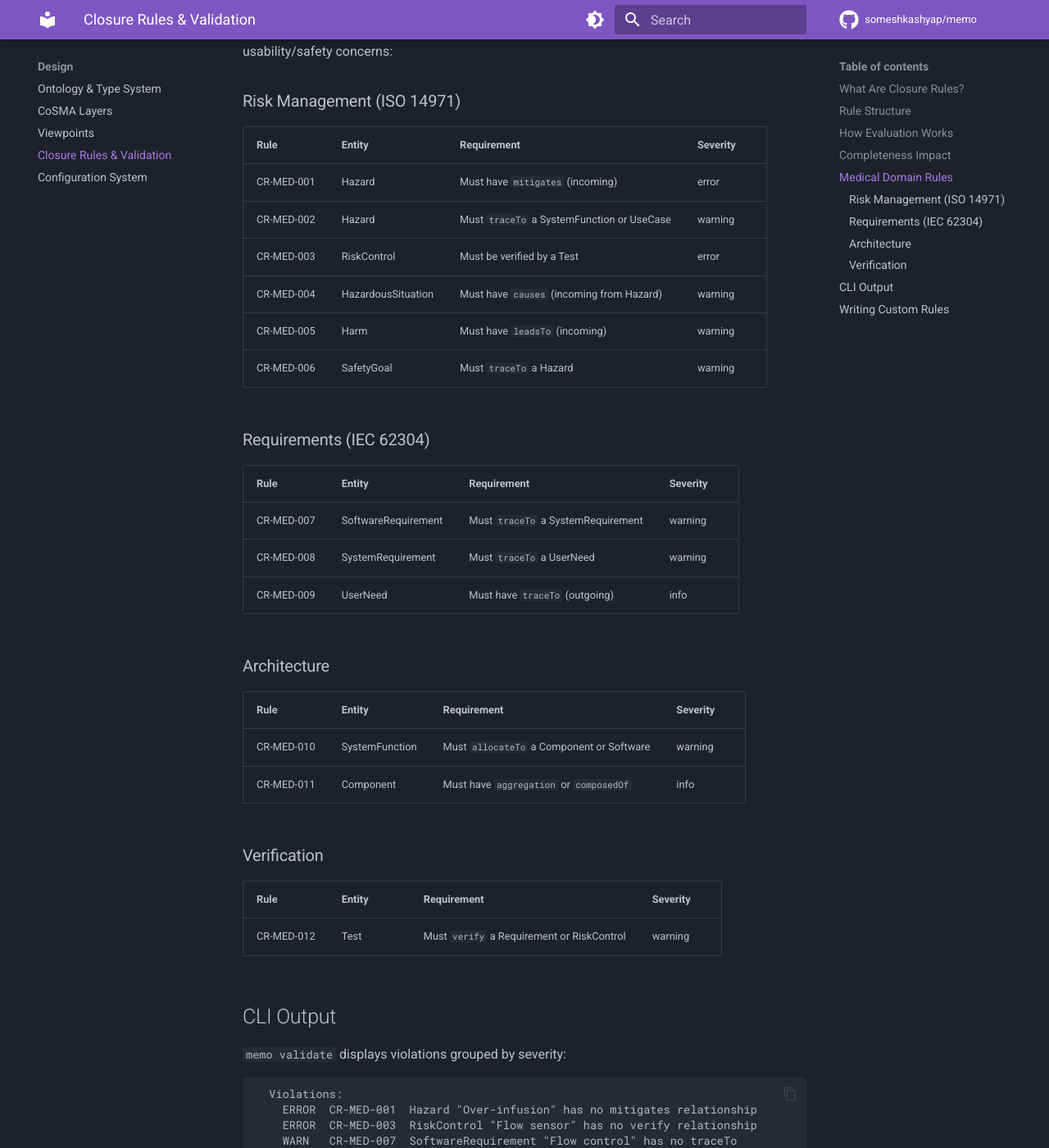
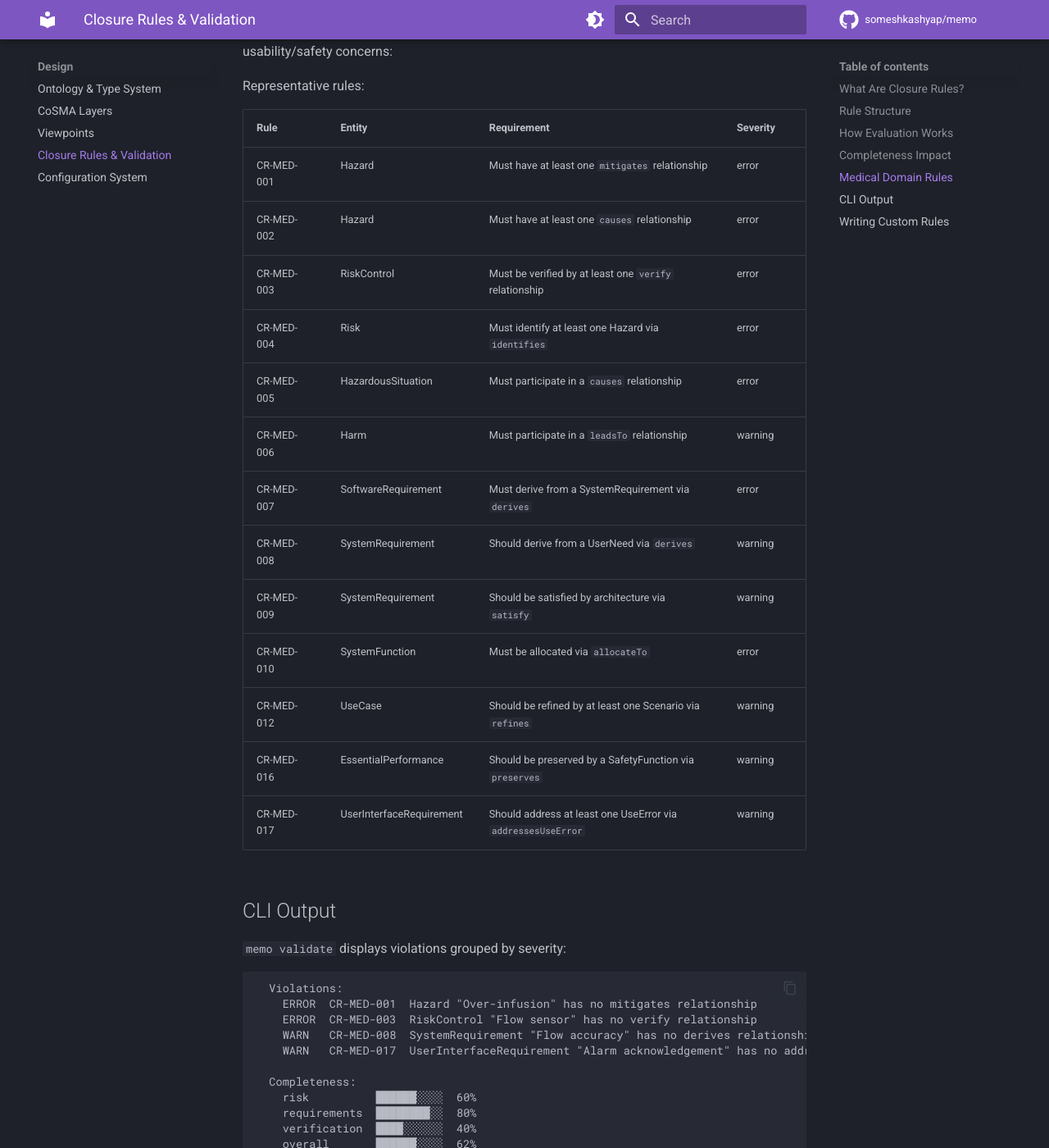
Before and after one commit to memoarchitect/memo-architect, an MkDocs documentation site: the page built from docs/design/closure-rules.md, in a window 1280 px wide and 1400 px high, scrolled down 1831 px. Shown: the whole window at 82% size. Built offline with MkDocs 1.6.1 and Material for MkDocs 9.7.7, drawn with Linux system fonts in a browser that asks for light colours; comment, search, counter and statistics services are not loaded; some of the changed text lies outside the part shown.

```diff
--- a/docs/design/closure-rules.md
+++ b/docs/design/closure-rules.md
@@ -73,37 +73,23 @@ This means a model can be 100% complete even with warnings, but never with error
 
 The medical config includes 21 closure rules aligned with ISO 14971, IEC 62304, and IEC 60601 usability/safety concerns:
 
-### Risk Management (ISO 14971)
+Representative rules:
 
 | Rule | Entity | Requirement | Severity |
 |---|---|---|---|
-| CR-MED-001 | Hazard | Must have `mitigates` (incoming) | error |
-| CR-MED-002 | Hazard | Must `traceTo` a SystemFunction or UseCase | warning |
-| CR-MED-003 | RiskControl | Must be verified by a Test | error |
-| CR-MED-004 | HazardousSituation | Must have `causes` (incoming from Hazard) | warning |
-| CR-MED-005 | Harm | Must have `leadsTo` (incoming) | warning |
-| CR-MED-006 | SafetyGoal | Must `traceTo` a Hazard | warning |
-
-### Requirements (IEC 62304)
-
-| Rule | Entity | Requirement | Severity |
-|---|---|---|---|
-| CR-MED-007 | SoftwareRequirement | Must `traceTo` a SystemRequirement | warning |
-| CR-MED-008 | SystemRequirement | Must `traceTo` a UserNeed | warning |
-| CR-MED-009 | UserNeed | Must have `traceTo` (outgoing) | info |
-
-### Architecture
-
-| Rule | Entity | Requirement | Severity |
-|---|---|---|---|
-| CR-MED-010 | SystemFunction | Must `allocateTo` a Component or Software | warning |
-| CR-MED-011 | Component | Must have `aggregation` or `composedOf` | info |
-
-### Verification
-
-| Rule | Entity | Requirement | Severity |
-|---|---|---|---|
-| CR-MED-012 | Test | Must `verify` a Requirement or RiskControl | warning |
+| CR-MED-001 | Hazard | Must have at least one `mitigates` relationship | error |
+| CR-MED-002 | Hazard | Must have at least one `causes` relationship | error |
+| CR-MED-003 | RiskControl | Must be verified by at least one `verify` relationship | error |
+| CR-MED-004 | Risk | Must identify at least one Hazard via `identifies` | error |
+| CR-MED-005 | HazardousSituation | Must participate in a `causes` relationship | error |
+| CR-MED-006 | Harm | Must participate in a `leadsTo` relationship | warning |
+| CR-MED-007 | SoftwareRequirement | Must derive from a SystemRequirement via `derives` | error |
+| CR-MED-008 | SystemRequirement | Should derive from a UserNeed via `derives` | warning |
+| CR-MED-009 | SystemRequirement | Should be satisfied by architecture via `satisfy` | warning |
+| CR-MED-010 | SystemFunction | Must be allocated via `allocateTo` | error |
+| CR-MED-012 | UseCase | Should be refined by at least one Scenario via `refines` | warning |
+| CR-MED-016 | EssentialPerformance | Should be preserved by a SafetyFunction via `preserves` | warning |
+| CR-MED-017 | UserInterfaceRequirement | Should address at least one UseError via `addressesUseError` | warning |
 
 ## CLI Output
 
@@ -113,8 +99,8 @@ The medical config includes 21 closure rules aligned with ISO 14971, IEC 62304,
   Violations:
     ERROR  CR-MED-001  Hazard "Over-infusion" has no mitigates relationship
     ERROR  CR-MED-003  RiskControl "Flow sensor" has no verify relationship
-    WARN   CR-MED-007  SoftwareRequirement "Flow control" has no traceTo
-    INFO   CR-MED-009  UserNeed "Safe delivery" has no traceTo
+    WARN   CR-MED-008  SystemRequirement "Flow accuracy" has no derives relationship
+    WARN   CR-MED-017  UserInterfaceRequirement "Alarm acknowledgement" has no addressesUseError relationship
 
   Completeness:
     risk          ██████░░░░  60%
```
Also changed, not shown: docs/adr/ADR-1-2-relationship-representation.md (+2 -2 lines), docs/config/medical-domain.md (+5 -1 lines), docs/design/ontology.md (+19 -14 lines), docs/development/roadmap.md (+7 -7 lines), 11 other files.
